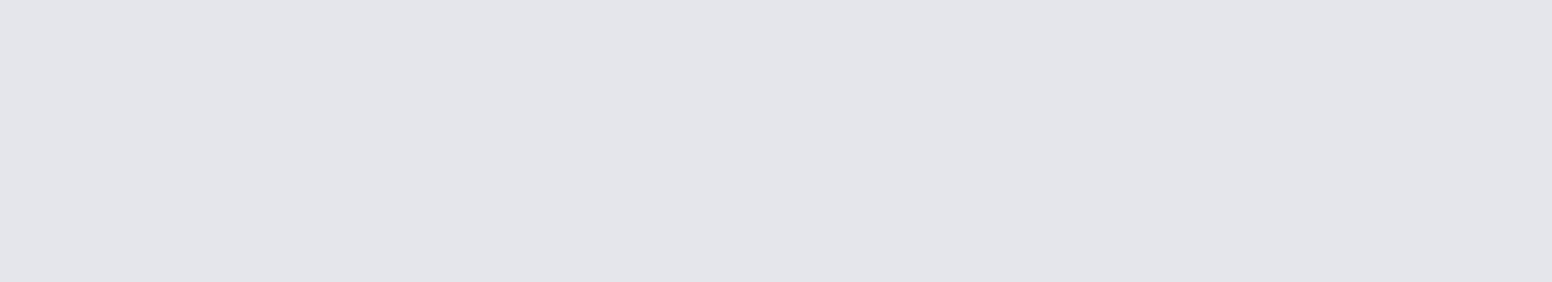
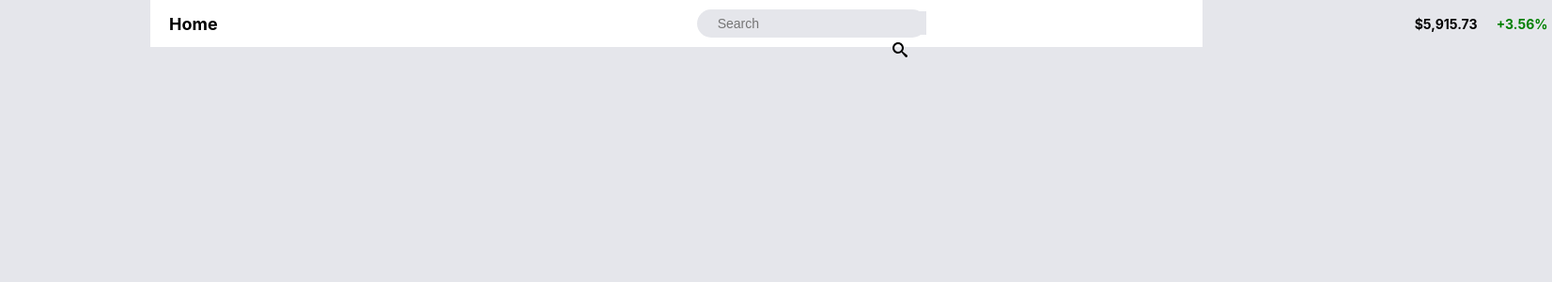
Before and after one commit to charlesziegenbeinjr/phonichouse, a React (Create React App) app in the folder musicmarketplace/: page /login in a window 1280 px wide. Before the commit this address had no page. Shown: the top 300 px of the page at 94% size, 1652 px wide, since content can reach past the window. Built offline with nearby package versions, Linux system fonts and the light colour scheme.

Commit message:
created login page and it appears on actual page

```diff
--- a/musicmarketplace/src/App.js
+++ b/musicmarketplace/src/App.js
@@ -12,6 +12,7 @@ import OrderDetailsSecond from "./components/OrderDetails/orderdetailssecond";
 import OrderDetails from "./components/OrderDetails/orderdetails"
 import CongratulationBox from "./components/CongratulationBox/CongratulationsBox"
 import Messages from './pages/Messages/Messages';
+import Login from "./pages/logSign/login";
 
 // import CongratulationBox from './components/CongratulationBox/CongratulationsBox';
 import ConfirmOrder from './components/ConfrimOrder/ConfirmOrder';
@@ -26,6 +27,7 @@ function App() {
             <Route path="/" element={<Home />} />
             <Route path="/search" element={<Search />} />
             <Route path="/explore" element={<Explore />} />
+            <Route path="/login" element={<Login />} />
             {/* <Route
               path="/ramishPage"
               element={
@@ -45,6 +47,7 @@ function App() {
             <Route path="/placeOrder" element={<OrderDetails />} />
             <Route path="/artistData" element={<OrderDetailsSecond />} />
             <Route path="/congratulationBox" element={<CongratulationBox />} />
+
           </Routes>
         </div>
       </Router>
--- /dev/null
+++ b/musicmarketplace/src/pages/logSign/login.js
@@ -0,0 +1,10 @@
+import React from 'react'
+import TopNavBar from "../../components/TopNavbar/TopNavBar";
+
+export default function Login() {
+    return (
+        <div>
+            <TopNavBar />
+        </div>
+    );
+}
```
Also changed, not shown: musicmarketplace/src/pages/logSign/logSign.js (deleted), musicmarketplace/src/pages/logSign/signup.js (added).
